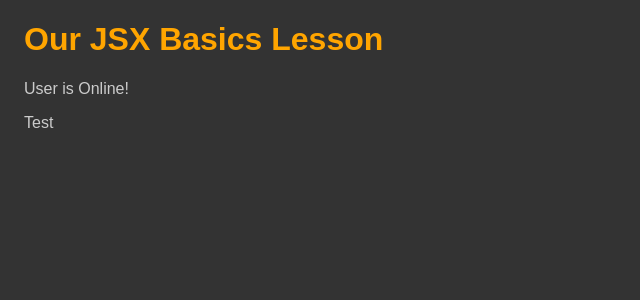
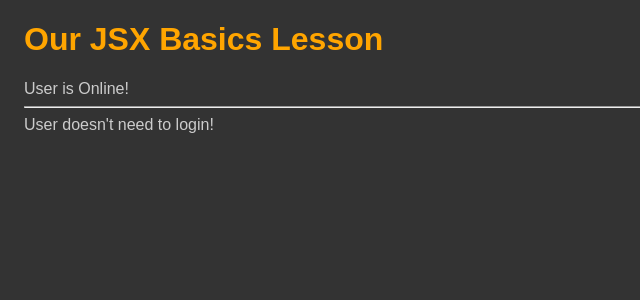
Before and after one commit to Scientific-Research/mk02-jsx-basics, a React app: page / in a window 1280 px wide. Shown: the top 300 px of the page, without its empty margins (0-640 px from the left). Built offline with nearby package versions, Linux system fonts and the light colour scheme; the HTML template or start-up script is replaced by a standard one.

Commit message:
Strange if statement && Ternary strange if statement

```diff
--- a/src/App.jsx
+++ b/src/App.jsx
@@ -16,8 +16,18 @@ function App() {
   return (
     <div className="App">
       <h1>{title}</h1>
+
+      {/* Strange if Statement */}
       {userOnline && <div>User is Online!</div>}
-      <p>Test</p>
+      {/* <p>Test</p> */}
+      <hr />
+
+      {/* Ternary  strange if Statement: */}
+      {userOnline ? (
+        <div>User doesn't need to login!</div>
+      ) : (
+        <div>User needs to login</div>
+      )}
     </div>
   );
 }
```
